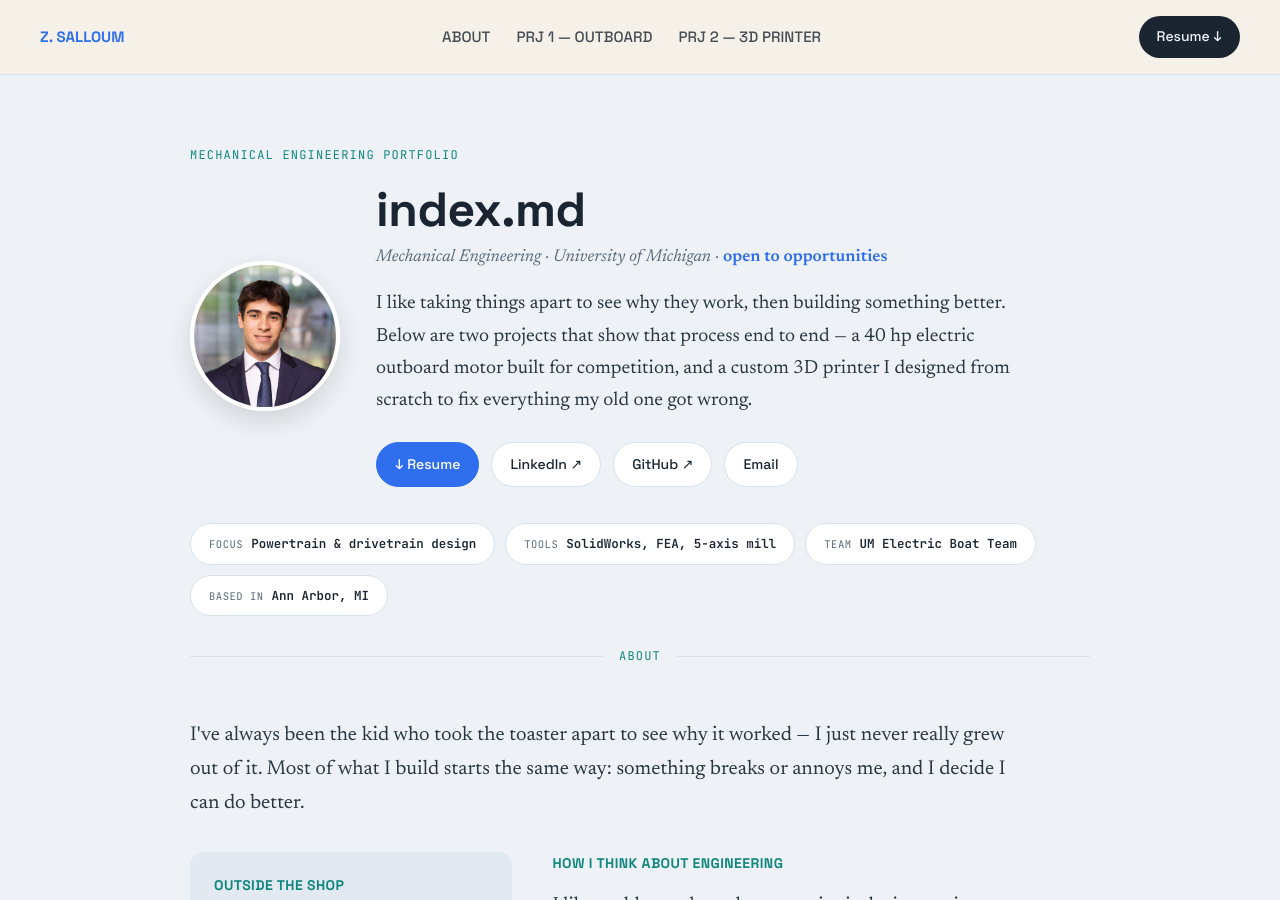
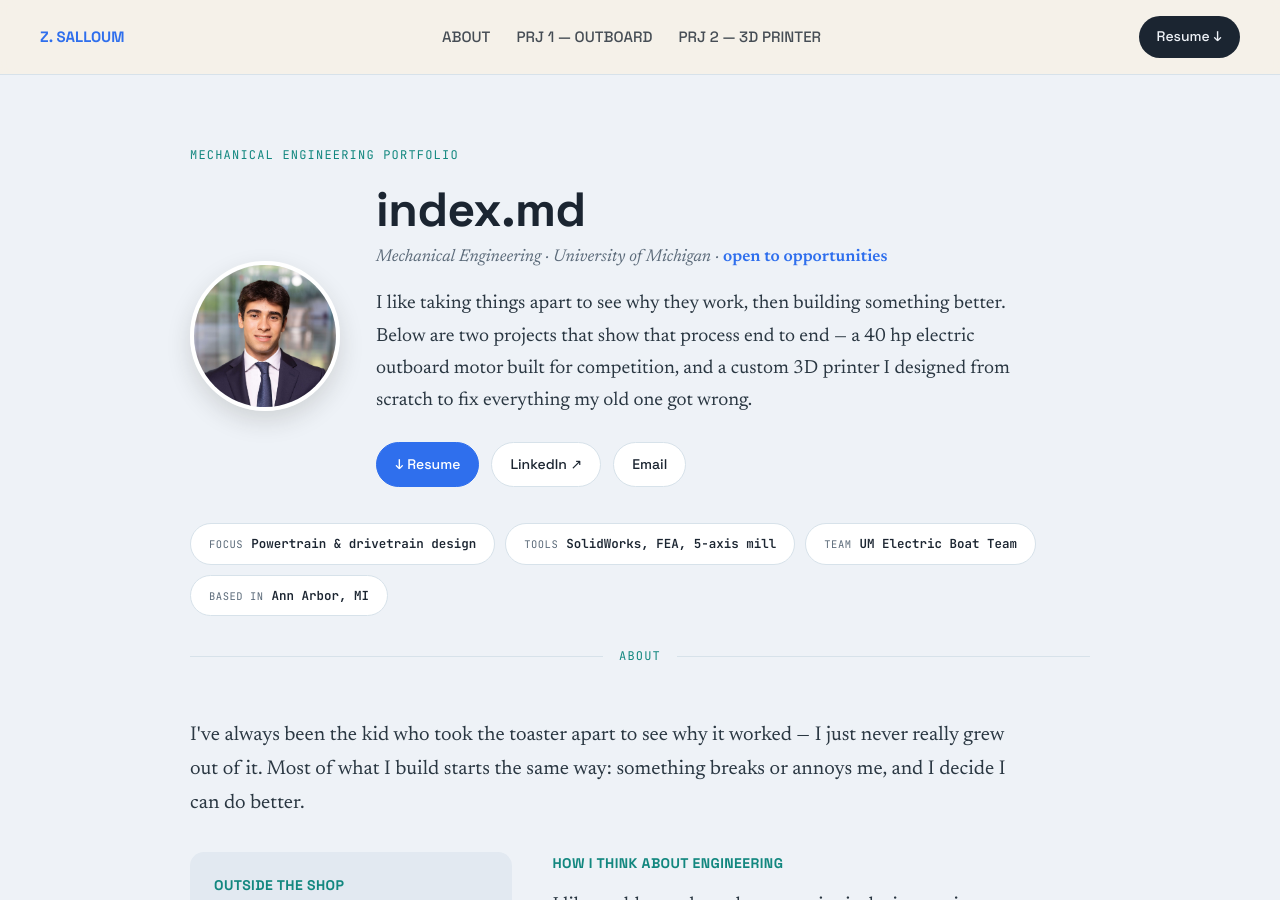
Before and after one commit to zacharysalloum/zacharysalloum.github.io, a Jekyll site: the page built from index.md, in a window 1280 px wide and 900 px high. Built offline with Jekyll 4.4.1, drawn with Linux system fonts in a browser that asks for light colours.

Commit message:
Update default.html

```diff
--- a/_layouts/default.html
+++ b/_layouts/default.html
@@ -34,7 +34,6 @@
       <div class="hero-links">
         <a class="primary" href="{{ site.resume_url | relative_url }}">↓ Resume</a>
         <a href="{{ site.linkedin_url }}" target="_blank" rel="noopener">LinkedIn ↗</a>
-        <a href="{{ site.github_url }}" target="_blank" rel="noopener">GitHub ↗</a>
         <a href="mailto:{{ site.email }}">Email</a>
       </div>
     </div>
```
